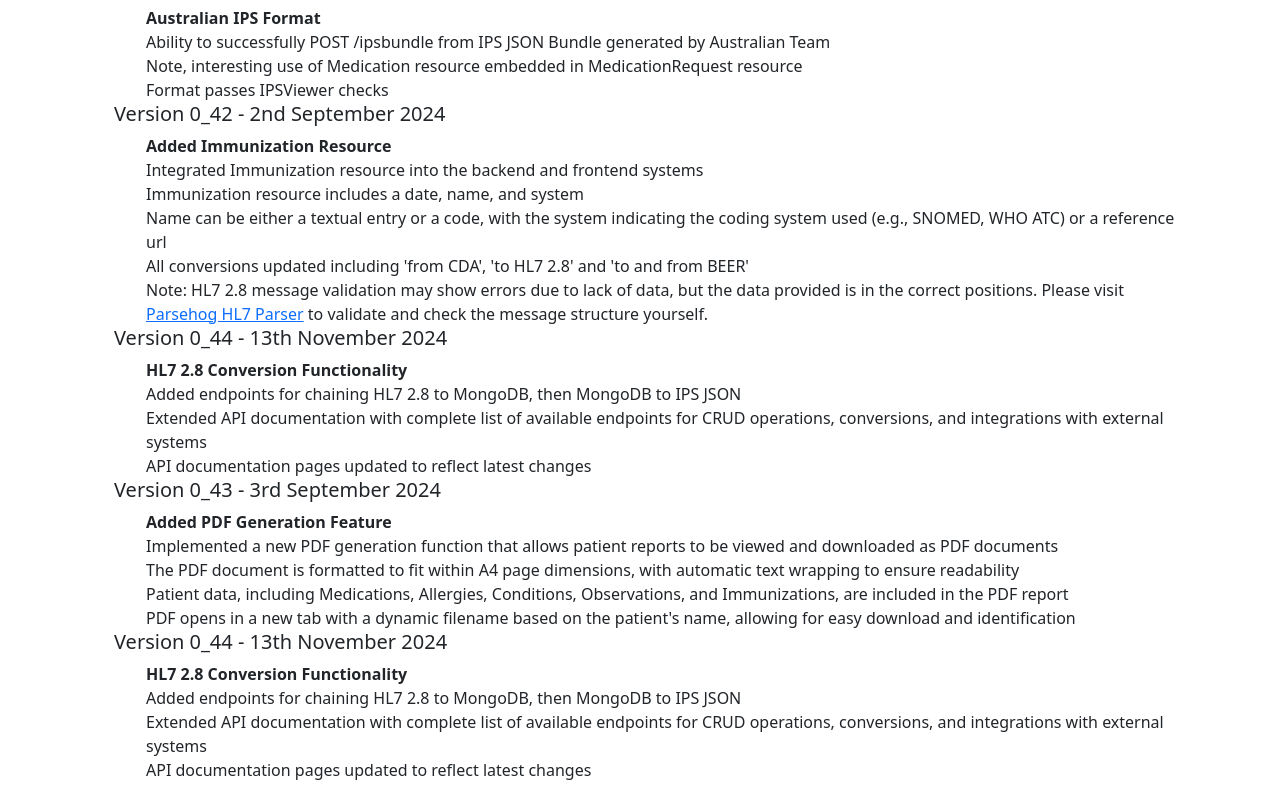
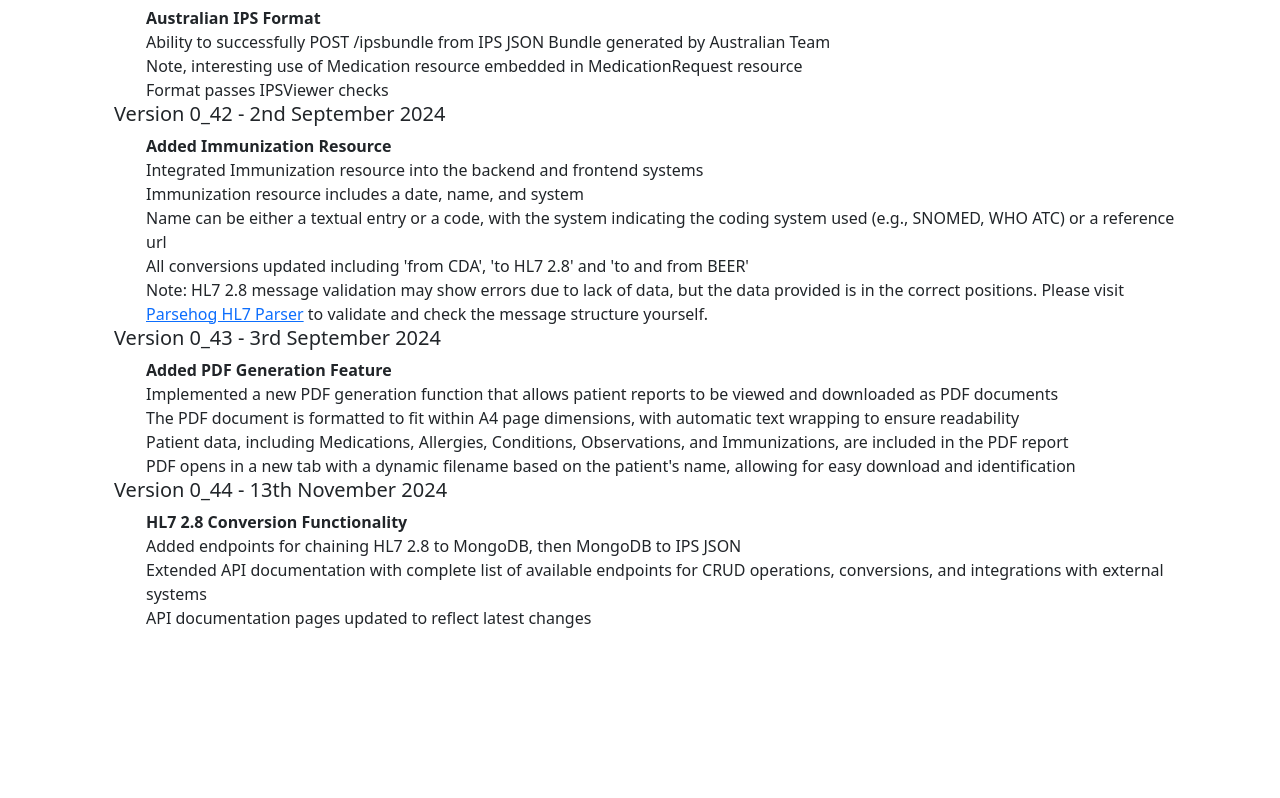
Before and after one commit to MikeForde/mern-azure, a React (Create React App) app in the folder client/: page /changelog in a window 1280 px wide. Shown: the part 5244-6042 px from the top of the page. After the commit the page ends 5890 px from the top, so only its background shows below. Built offline with nearby package versions, Linux system fonts and the light colour scheme; no server answers.

Commit message:
Deployment 0_44b

```diff
--- a/client/src/pages/ChangelogPage.js
+++ b/client/src/pages/ChangelogPage.js
@@ -386,15 +386,6 @@ function ChangeLogPage() {
                             </ul>
                         </li>
                         <li>
-                            <h5>Version 0_44 - 13th November 2024</h5>
-                            <ul>
-                                <li><strong>HL7 2.8 Conversion Functionality</strong></li>
-                                <li>Added endpoints for chaining HL7 2.8 to MongoDB, then MongoDB to IPS JSON</li>
-                                <li>Extended API documentation with complete list of available endpoints for CRUD operations, conversions, and integrations with external systems</li>
-                                <li>API documentation pages updated to reflect latest changes</li>
-                            </ul>
-                        </li>
-                        <li>
                             <h5>Version 0_43 - 3rd September 2024</h5>
                             <ul>
                                 <li><strong>Added PDF Generation Feature</strong></li>
```
